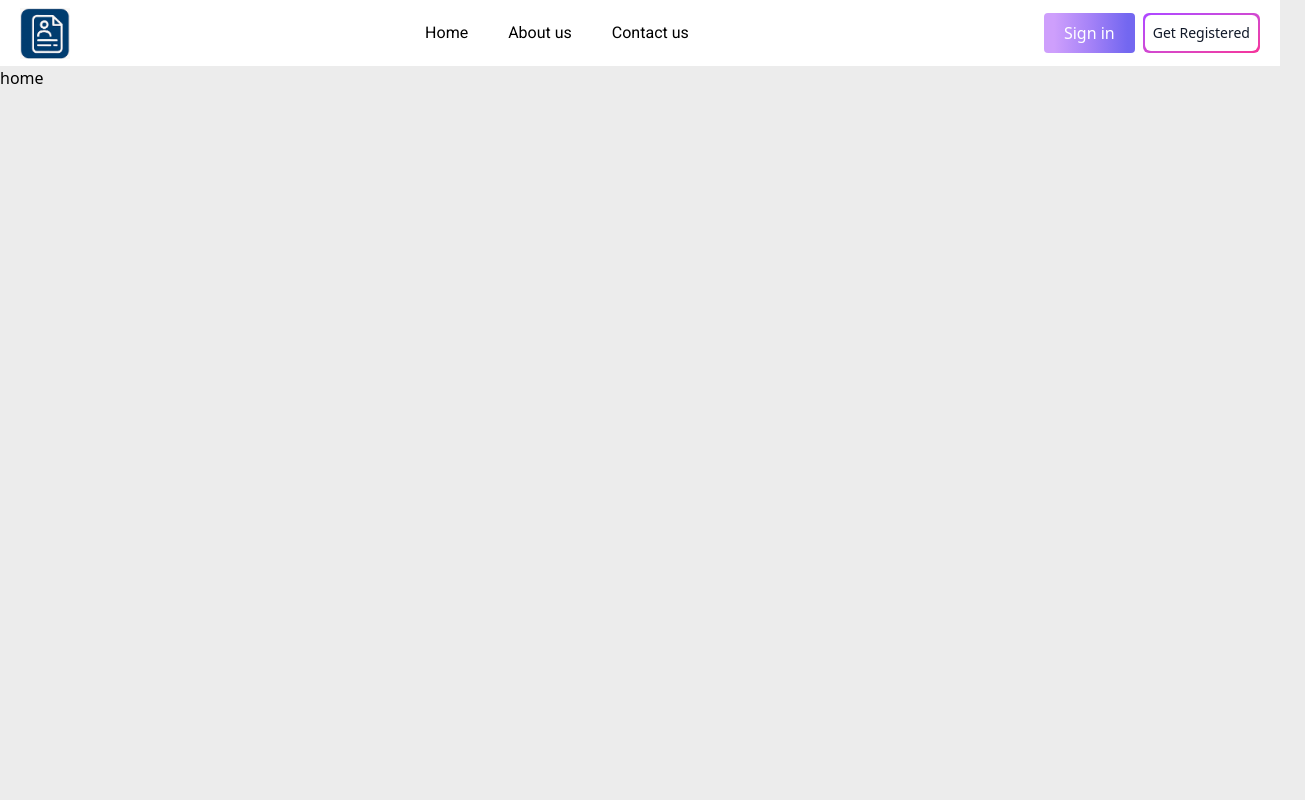
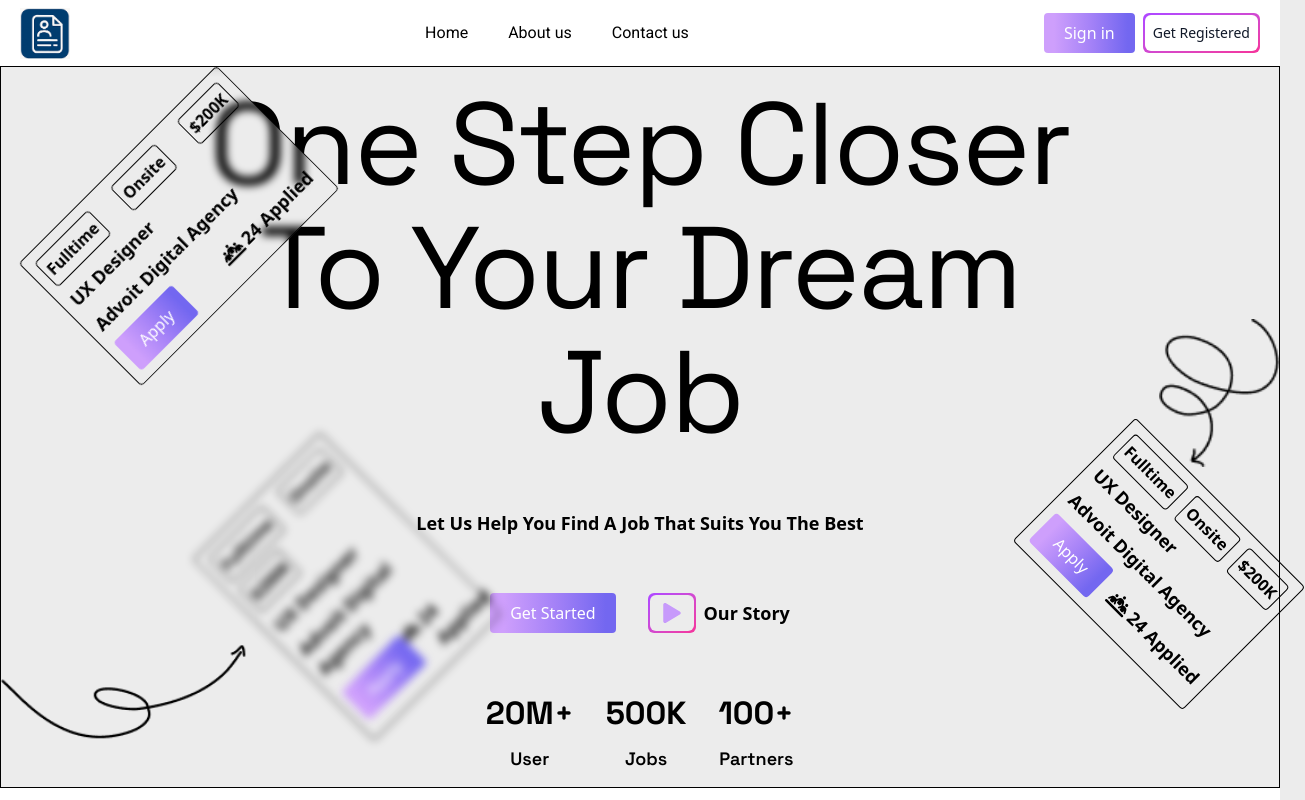
Before and after one commit to ShahbazNadeem/job-portal-with-ai-resume-ranking, a Next.js app: page / in a window 1280 px wide. Shown: the top 800 px of the page, 1305 px wide, since content can reach past the window. Built offline with nearby package versions, Linux system fonts and the light colour scheme.

Commit message:
home screen card positioning

```diff
--- /dev/null
+++ b/src/app/_components/cards/Card1.jsx
@@ -0,0 +1,22 @@
+import React from 'react'
+import { Icons } from '@/data/Imports'
+
+const Card1 = ({className}) => {
+  return (
+    <div className={`flex flex-col gap-2 p-2.5 ${className} rounded`}>
+        <span className='flex justify-between flex-wrap gap-2'>
+            <span className='p-1 border rounded font-semibold'>Fulltime</span>
+            <span className='p-1 border rounded font-semibold'>Onsite</span>
+            <span className='p-1 border rounded font-semibold'>$200K</span>
+        </span>
+        <span className='font-bold text-[18px]'>UX Designer</span>
+        <span className='font-semibold text-[18px]'>Advoit Digital Agency</span>
+        <span className='flex justify-between items-center'>
+            <button>Apply</button>
+            <span className='flex gap-1 text-[18px] font-semibold'><Icons.team size={25}/>24 Applied</span>
+        </span>
+    </div>
+  )
+}
+
+export default Card1
--- a/src/app/_components/layout/Header.jsx
+++ b/src/app/_components/layout/Header.jsx
@@ -21,8 +21,8 @@ const Header = () => {
           <div className="flex gap-2">
             <Link href='/user-signin'><button>Sign in</button></Link>
             <div className="hidden md:block">
-              <span className="btn-gradient-border ">
-                <span className="btn-gradient-border-inner">
+              <span className="btn-gradient-border">
+                <span className="btn-gradient-border-inner bg-white">
                   Get Registered
                 </span>
               </span>
--- a/src/app/globals.css
+++ b/src/app/globals.css
@@ -1,4 +1,5 @@
-@import url('https://fonts.googleapis.com/css2?family=Arimo:ital,wght@0,400..700;1,400..700&family=Roboto:ital,wght@0,100..900;1,100..900&display=swap');
+/* @import url('https://fonts.googleapis.com/css2?family=Arimo:ital,wght@0,400..700;1,400..700&family=Roboto:ital,wght@0,100..900;1,100..900&display=swap'); */
+@import url('https://fonts.googleapis.com/css2?family=Arimo:ital,wght@0,400..700;1,400..700&family=Roboto:ital,wght@0,100..900;1,100..900&family=Space+Grotesk:wght@300..700&display=swap');
 @import "tailwindcss";
 
 @utility container {
@@ -6,7 +7,7 @@
 }
 
 :root {
-  --background: #f8f8f8;
+  --background: #ECECEC;
   --foreground: #171717;
   --primary: #989898;
   --body: #090b0c;
@@ -20,10 +21,28 @@
   /* global font  */
   --font-roboto: "Roboto", sans-serif;
   --font-arimo: "Arimo", sans-serif;
+  --font-grotesk: "Space Grotesk", sans-serif;
+  ;
+}
+
+.spaceGrotesk {
+  font-family: var(--font-grotesk);
+}
+
+.body-color {
+  background-color: var(--background);
 }
 
 body {
-  background-color: #ECECEC;
+  background-color: var(--background);
+}
+
+h1 {
+  margin: 0;
+  padding: 0;
+  font-size: 116px;
+  line-height: 124px;
+  letter-spacing: -2px;
 }
 
 ul {
@@ -58,5 +77,46 @@ button {
 }
 
 .btn-gradient-border-inner {
-  @apply relative px-2 py-2 bg-white rounded-md text-gray-900;
+  @apply relative px-2 py-2 rounded-md text-gray-900;
 }
+
+/* .gradient-border {
+  border: 2px solid transparent;
+  border-image: linear-gradient(90deg, rgba(206, 159, 252, 1) 11%, rgba(165, 130, 247, 1) 51%, rgba(115, 103, 240, 1) 92%);
+  border-image-slice: 1;
+  cursor: pointer;
+  padding: 8px;
+  border-radius: 118px;
+} */
+
+@media (max-width: 1200px) {
+  h1 {
+    font-size: 102px;
+    line-height: 98px;
+  }
+}
+
+@media (max-width: 1024px) {
+  h1 {
+    line-height: 65px;
+    font-size: 65px;
+  }
+}
+
+@media (max-width: 992px) {}
+
+@media (max-width: 768px) {
+
+  h1 {
+    line-height: 65px;
+    font-size: 60px;
+  }
+}
+
+
+@media (max-width: 576px) {
+  h1 {
+    font-size: 32px;
+    line-height: 34px;
+  }
+}
--- a/src/app/page.js
+++ b/src/app/page.js
@@ -1,10 +1,68 @@
+import { Icons } from "@/data/Imports";
 import Layout from "./_components/layout/Layout";
+import Card1 from "./_components/cards/Card1";
 
 export default function Home() {
   return (
     <Layout>
-      <section className="min-h-screen">
-      home
+      <section className="">
+        <div className="container relative border">
+          <div className="min-h-[90vh] md:max-w-[700px] lg:max-w-[980px] mx-auto flex justify-center flex-col">
+            <div className="flex justify-center gap-5 md:gap-8 lg:gap-12 xl:gap-14 text-center flex-col">
+              <h1 className="spaceGrotesk">One Step Closer To <span>Your Dream Job</span></h1>
+
+              <span className="text-[18px] font-semibold">Let Us Help You Find A Job That Suits You The Best</span>
+
+              <span className="flex justify-center gap-8 items-center">
+                <button>Get Started</button>
+                <span className="flex gap-2 items-center">
+                  <span className="btn-gradient-border">
+                    <span className="btn-gradient-border-inner body-color">
+                      <Icons.play className="text-[#C79AFB] mx-1" size={20} />
+                    </span>
+                  </span>
+                  <span className="text-[18px] font-semibold">Our Story</span>
+                </span>
+              </span>
+
+              <span className="spaceGrotesk flex justify-center gap-8">
+                <span className="flex flex-col gap-2">
+                  <span className="text-[32px] font-bold flex items-center">20M<Icons.plus size={20} /></span>
+                  <span className="text-[18px] font-semibold">User</span>
+                </span>
+                <span className="flex flex-col gap-2">
+                  <span className="text-[32px] font-bold flex items-center">500K</span>
+                  <span className="text-[18px] font-semibold">Jobs</span>
+                </span>
+                <span className="flex flex-col gap-2">
+                  <span className="text-[32px] font-bold flex items-center">100<Icons.plus size={20} /></span>
+                  <span className="text-[18px] font-semibold">Partners</span>
+                </span>
+              </span>
+            </div>
+
+          </div>
+
+          <figure className="hidden lg:block absolute top-[35%] right-0 w-[90px] lg:w-[120px] h-auto"><img src="/images/home/arrow2.png" className="w-full h-auto"/></figure>
+
+          <figure className="absolute bottom-0 w-[150px] md:w-[250px] h-auto"><img src="/images/home/arrow1.png" className="w-full h-auto"/></figure>
+
+          <div className="hidden lg:block max-w-[280px] absolute w-full top-[10%] left-[3%]">
+            <Card1 className='border -rotate-45 backdrop-blur-xs' />
+          </div>
+          <div className="hidden lg:block max-w-[240px] absolute w-full top-[57%] right-0">
+            <Card1 className='border rotate-45' />
+          </div>
+          <div className="max-w-[180px] absolute w-full bottom-[0%] md:bottom-[10%] left-[40%] md:left-[30%] lg:left-[20%]">
+            <div className="relative blur-xs">
+              <Card1 className="border -rotate-45" />
+            </div>
+          </div>
+
+        </div>
+      </section>
+      <section>
+
       </section>
     </Layout>
   );
--- a/src/data/Imports.jsx
+++ b/src/data/Imports.jsx
@@ -1,9 +1,16 @@
 import { MdMenu } from "react-icons/md";
 import { IoClose } from "react-icons/io5";
+import { FaPlay } from "react-icons/fa";
+import { TiPlus } from "react-icons/ti";
+import { FaPeopleLine } from "react-icons/fa6";
+
 
 export const Icons = {
     menuIcon: MdMenu,
     close: IoClose,
+    play: FaPlay,
+    plus: TiPlus,
+    team: FaPeopleLine,
 }
 
 export const Images = {}
```
Also changed, not shown: public/images/home/arrow1.png (added), public/images/home/arrow2.png (added).
